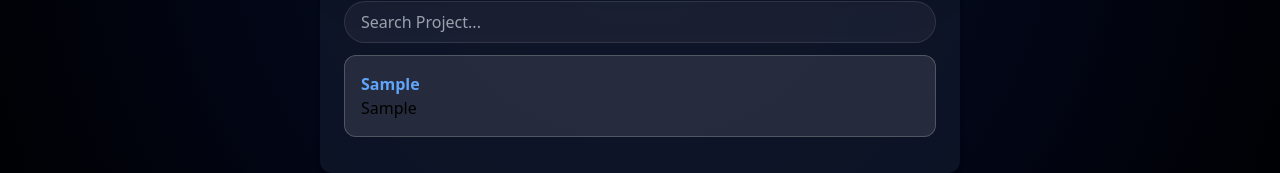
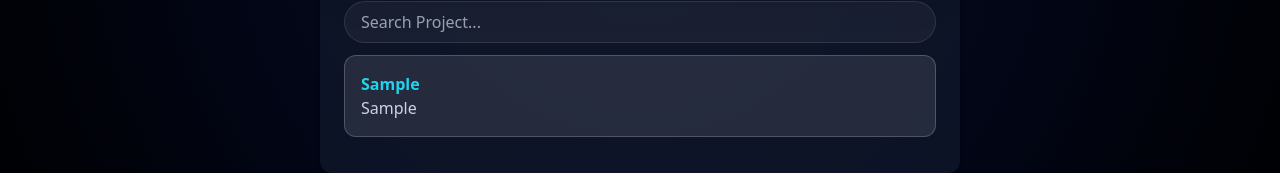
Before and after one commit to Goddii/React-Portfolio-Platform, a React (Vite) app: page / in a window 1280 px wide. Both pictures are taken after typing "Sample", "Sample" into the empty fields and a click on the button "Add". Shown: the part 496-669 px from the top of the page. Built offline with nearby package versions, Linux system fonts and the light colour scheme.

Commit message:
style: style project title and description

```diff
--- a/src/components/SearchProject.jsx
+++ b/src/components/SearchProject.jsx
@@ -16,8 +16,8 @@ function SearchProject({projects}){
                 <p className='italic text-slate-400 animate-pulse mt-2 p-2 text-pretty'>No projects yet.Add one above</p>
             ):(<ul>
                 {filtered.map(project => (<li className="p-4 mb-3 mt-3 rounded-xl bg-white/10 border border-white/20 hover:border-blue-500/50 transition-colors " key={project.id}>
-                    <strong className="text-blue-400">{project.title}</strong>
-                    <p className="text-pretty">{project.description}</p>
+                    <strong className="text-cyan-400">{project.title}</strong>
+                    <p className="text-pretty" className='text-slate-300' text>{project.description}</p>
                 </li>))}
             </ul>)}
         </div>
```
